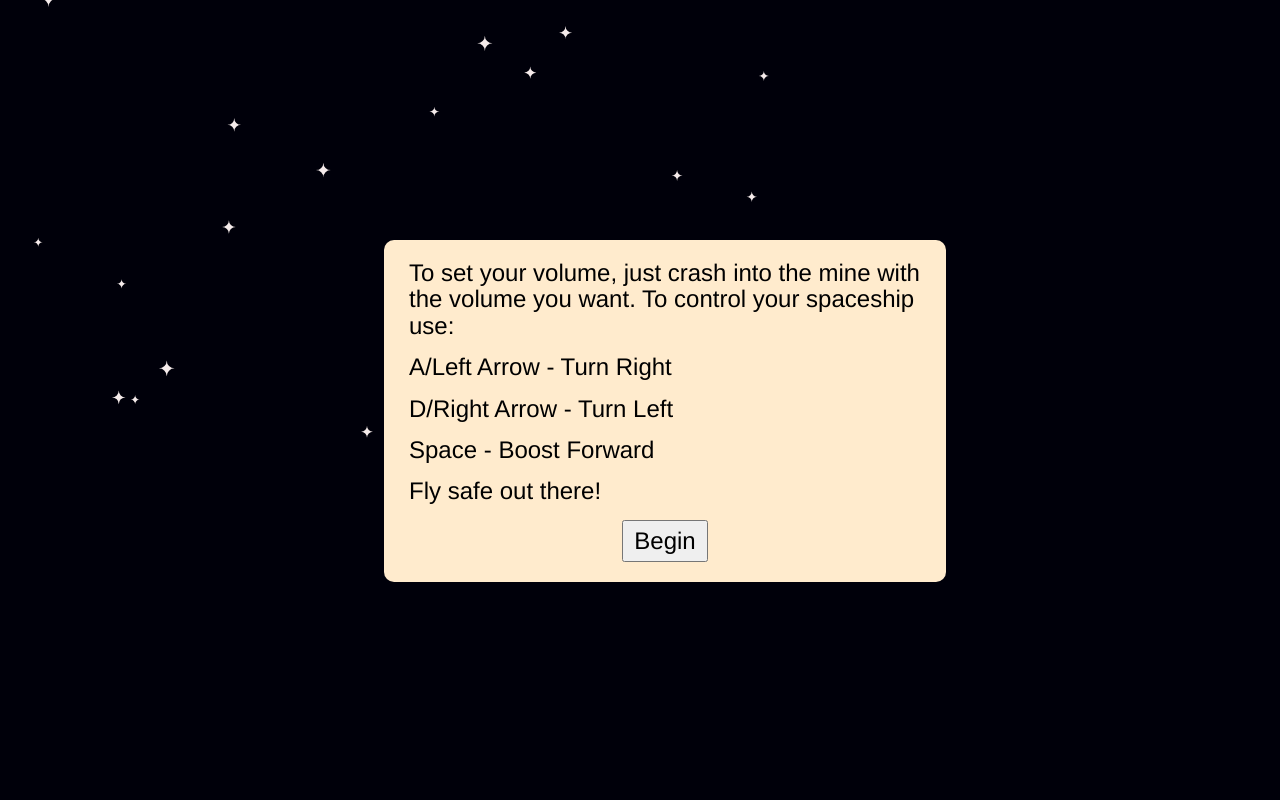
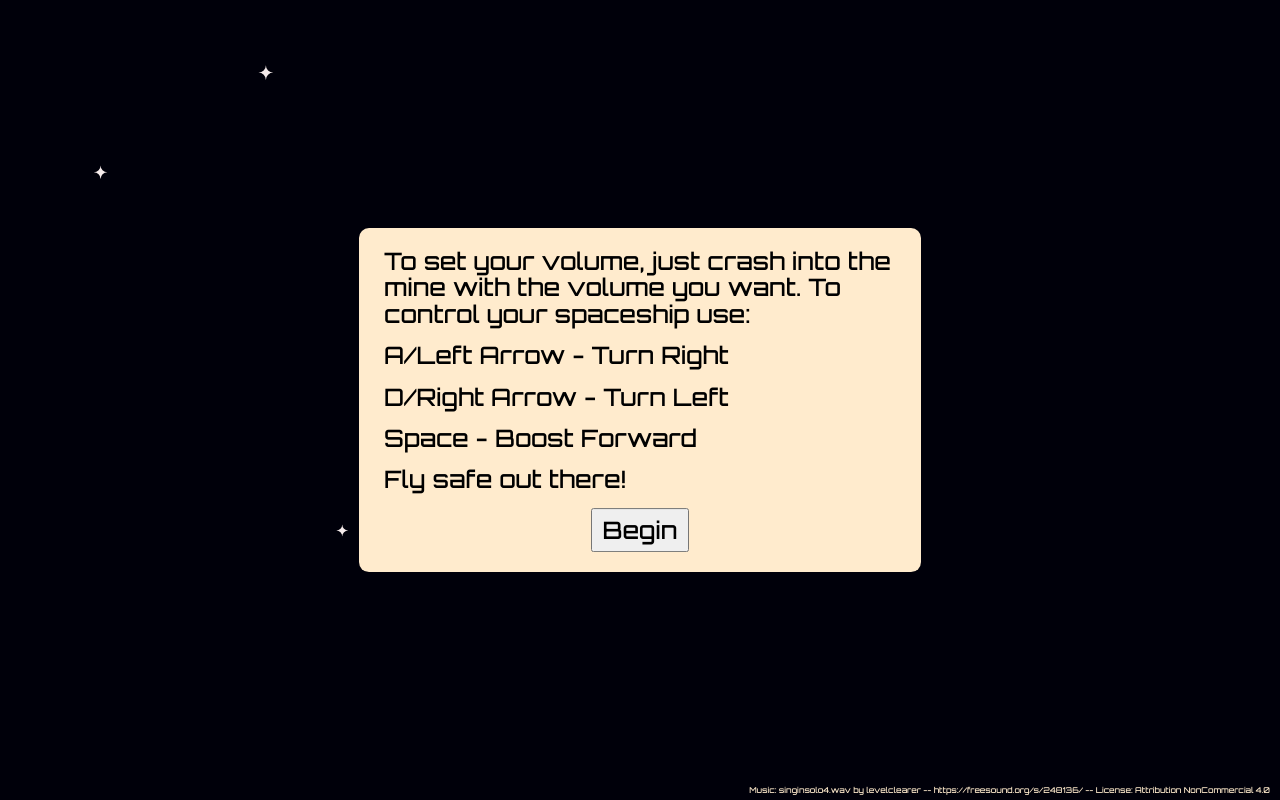
Before and after one commit to ASalbenblatt/ASalbenblatt.github.io, a plain HTML site: page FInal/final.html in a window 1280 px wide. Drawn offline with Linux system fonts and the light colour scheme.

Commit message:
Added sound and other small improvements

```diff
--- a/FInal/final.html
+++ b/FInal/final.html
@@ -6,6 +6,9 @@
         <title>Volume Wars</title>
         <link rel="stylesheet" href="style.css" />
         <script src="main.js"></script>
+        <link rel="preconnect" href="https://fonts.googleapis.com">
+        <link rel="preconnect" href="https://fonts.gstatic.com" crossorigin>
+        <link href="https://fonts.googleapis.com/css2?family=Orbitron:wght@400..900&display=swap" rel="stylesheet">
     </head>
 
     <body>
@@ -27,10 +30,14 @@
             <div class="buttons"><button id="volumeSetRestart">Restart</button></div>
         </div>
 
+        <aside class="credits">Music: singinsolo4.wav by levelclearer -- https://freesound.org/s/248136/ -- License: Attribution NonCommercial 4.0</aside>
+
         <canvas></canvas>
 
         <img src="Mine.png" id="minePhoto" class="hidden">
         <img src="Ship-Yes-Thrust.png" id="boostingShip" class="hidden">
         <img src="Ship-No-Thrust.png" id="stillShip" class="hidden">
+
+        <audio class="hidden" src="music.mp3" loop preload></audio>
     </body>
 </html>
--- a/FInal/main.js
+++ b/FInal/main.js
@@ -1,13 +1,13 @@
 //Constants
 const wander = 0.5
 const attraction = 3
-const deltaVolume = 2
+const deltaVolume = 1
 let enemyList = []
 const thingRadius = 40
 const colideMult = 0.3;
 const enemySpeed = 1;
-const gameWidth = 4000
-const gameHeight = 4000
+const gameWidth = 7000
+const gameHeight = 7000
 const enemyStartGap = 300
 let lastFrame = 0
 
@@ -29,6 +29,7 @@
 const playerDrag = 0.01
 
 let finalVolume = 0
+let currentVolume = 50
 
 const starRadii = [4, 8]
 const starColor = "rgb(245, 235, 235)"
@@ -88,7 +89,7 @@
   for (mine of enemyList) {
     if (vecDist(position, mine.coord) < 2*thingRadius) {
       finalVolume = mine.volume
-      gameOver()
+      setVolume()
       return
     }
   }
@@ -246,6 +247,9 @@
     }
   }
 
+  document.querySelector("audio").volume = ((10**(currentVolume/100))-1)/9
+  document.querySelector("audio").play()
+
   lastFrame = Date.now()
   window.requestAnimationFrame(loop)
 }
@@ -259,6 +263,8 @@
   document.querySelector("#volumeSetText").textContent = `Your volume has been set to ${finalVolume}`
   document.querySelector("#volumeSetScreen").classList.remove("hidden")
   document.querySelector("#endScreen").classList.add("hidden")
+  currentVolume = finalVolume
+  document.querySelector("audio").volume = ((10**(currentVolume/100))-1)/9
 }
 
 function keyUpHandler (event) {
--- a/FInal/style.css
+++ b/FInal/style.css
@@ -20,12 +20,15 @@
 .popup {
   background-color: blanchedalmond;
   border-radius: 10px;
-  width: 40%;
+  max-width: 40%;
+  width: max-content;
   position: fixed;
-  top: 30%;
-  left: 30%;
+  top: 50%;
+  left: 50%;
+  transform: translate(-50%, -50%);
   padding: 20px 25px;
-  font: 1.5rem 'Helvetica Neue', Helvetica, Arial, sans-serif;
+  font: 1.5rem "Orbitron", 'Helvetica Neue', Helvetica, Arial, sans-serif;
+  font-weight: 500;
 }
 
 .popup p {
@@ -42,5 +45,15 @@
 
 button {
   padding: 5px 10px;
-  font: 1.5rem 'Helvetica Neue', Helvetica, Arial, sans-serif;
+  font: 1.5rem "Orbitron", 'Helvetica Neue', Helvetica, Arial, sans-serif;
+  font-weight: 500;
 }
+
+.credits {
+  font: 0.5rem "Orbitron", 'Helvetica Neue', Helvetica, Arial, sans-serif;
+  font-weight: 500;
+  color: blanchedalmond;
+  position: fixed;
+  right: 10px;
+  bottom: 5px;
+}
```
Also changed, not shown: 1 other file.
